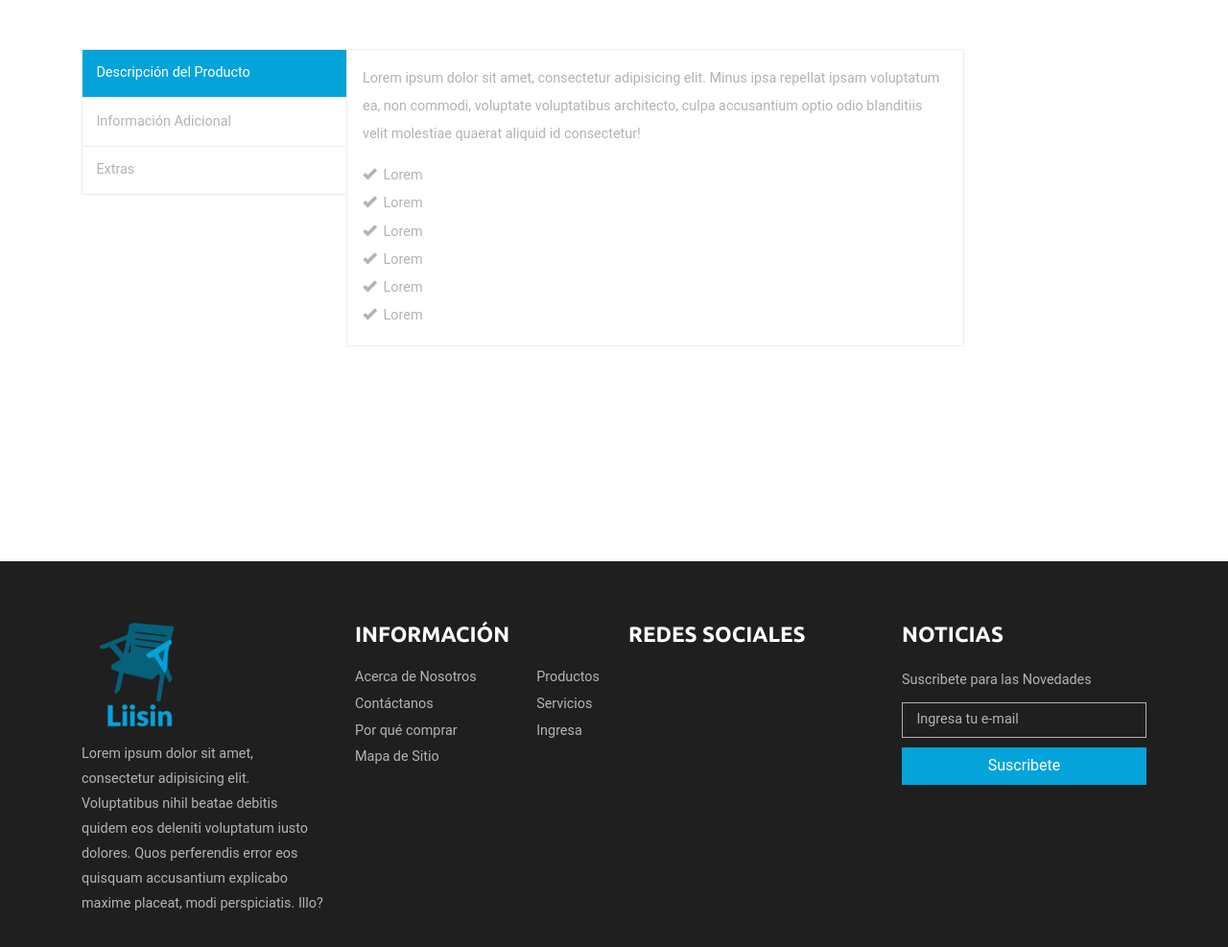
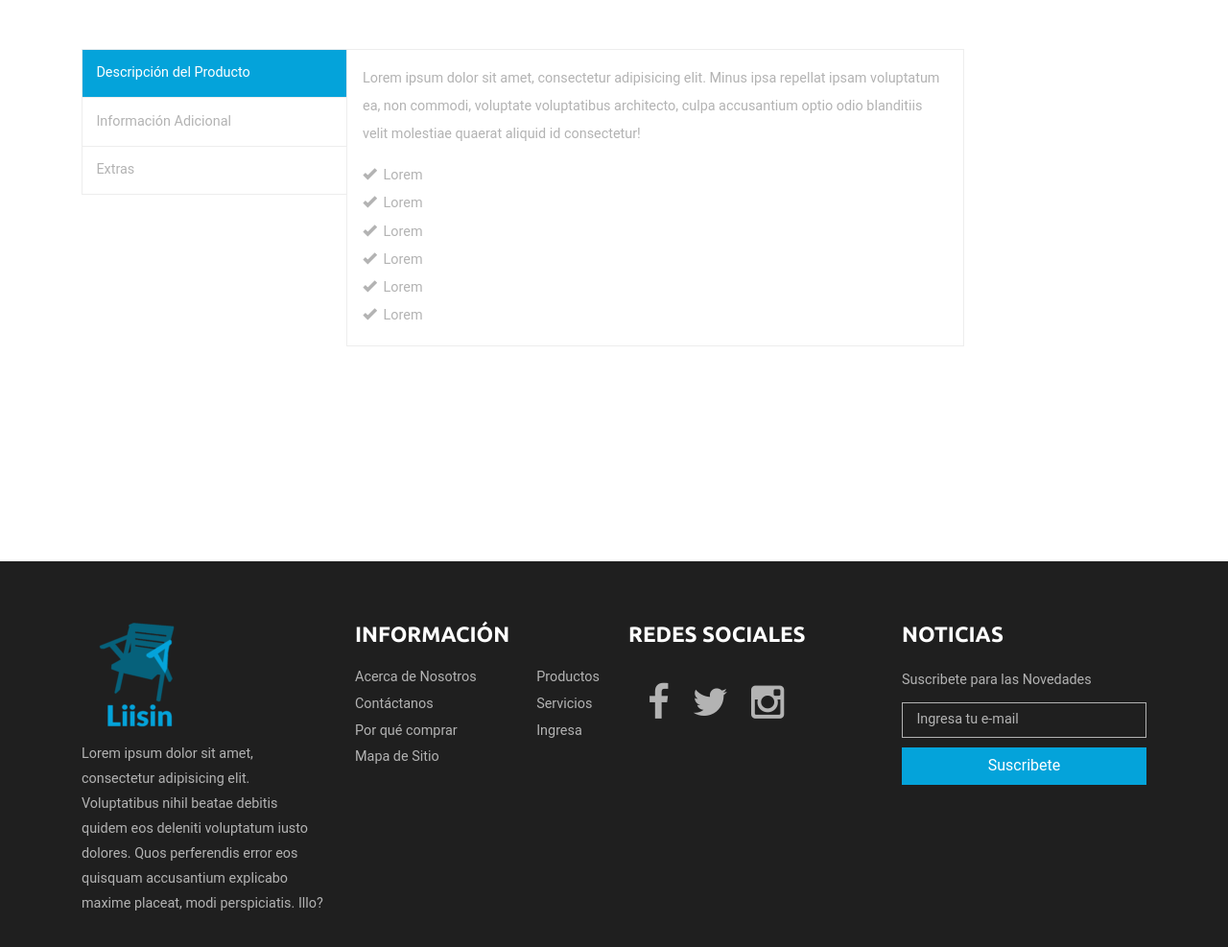
Before and after one commit to bluedem0n/liisincart, a plain HTML site: page single.html in a window 1280 px wide. Shown: the part 1120-2107 px from the top of the page at 96% size. Drawn offline with Linux system fonts and the light colour scheme; the site is published under a folder, as on GitHub Pages, so addresses that start at the root find nothing.

Commit message:
include font-awesome

```diff
--- a/single.html
+++ b/single.html
@@ -9,7 +9,7 @@
     <link href="css/style.css" rel="stylesheet" type="text/css" media="all" />
     <link rel="stylesheet" href="css/flexslider.css" type="text/css" media="screen" />
     <link rel="stylesheet" href="css/jstarbox.css" type="text/css" media="screen" charset="utf-8" />
-    <link href="/css/font-awesome.min.css" rel="stylesheet" media="screen">
+    <link href="css/font-awesome.min.css" rel="stylesheet" media="screen">
 </head>
 
 <body>
```
Also changed, not shown: checkout.html (+1 -1 lines), contact.html (+1 -1 lines), index.html (+1 -1 lines), login.html (+2 -2 lines), product.html (+2 -1 lines), register.html (+2 -1 lines).
